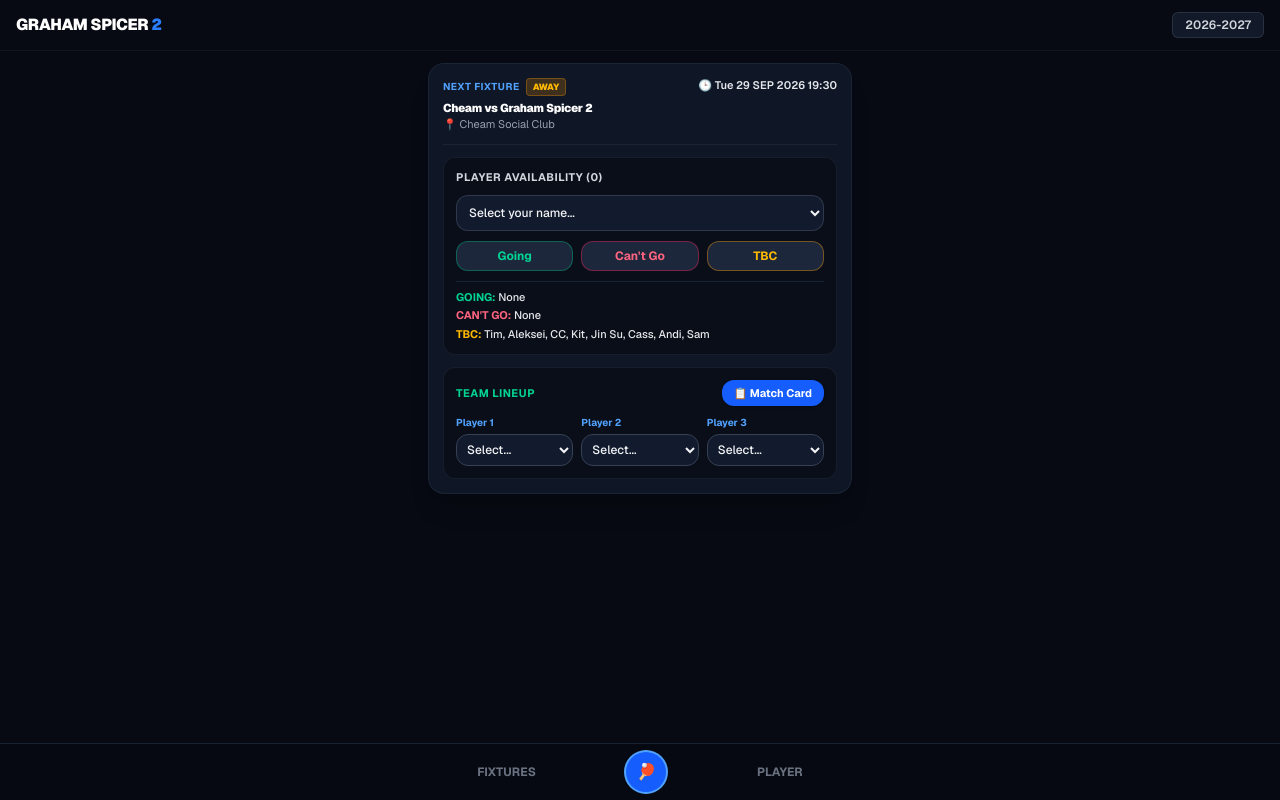
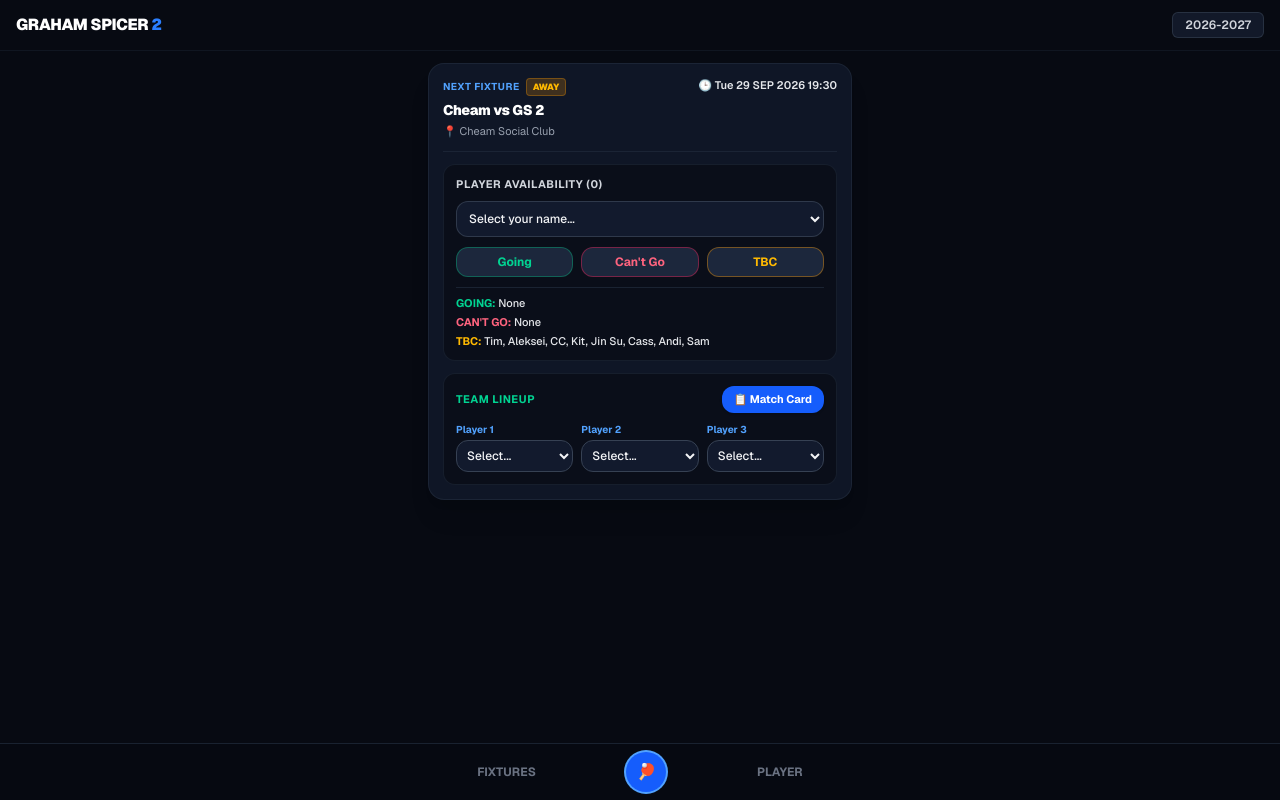
Before and after one commit to CCShum123/graham-spicer-dashboard, a Next.js app: page / in a window 1280 px wide. Built offline with nearby package versions, Linux system fonts and the light colour scheme.

Commit message:
fine tune heading font size

```diff
--- a/app/page.tsx
+++ b/app/page.tsx
@@ -70,7 +70,7 @@ export default function Home() {
     opponentNames?: any;
   }) => {
     try {
-      await fetch('/api/team-data', {
+      await fetch('/api/team-`data`', {
         method: 'POST',
         headers: { 'Content-Type': 'application/json' },
         body: JSON.stringify({
@@ -117,7 +117,8 @@ export default function Home() {
     });
   };
 
-  const formatTeamNameForMatchCard = (name: string) => {
+  // 將長隊名縮寫，確保用大字體時都夠位一行過顯示
+  const formatTeamNameShort = (name: string) => {
     if (!name) return '';
     let formatted = name;
     formatted = formatted.replace(/Graham\s*Spicer\s*2/gi, 'GS 2');
@@ -178,13 +179,12 @@ export default function Home() {
         <span className="bg-[#121929] text-xs text-gray-300 px-3 py-1 rounded-md border border-gray-700/60 font-semibold">{data?.season}</span>
       </header>
 
-      {/* 將整體容器兩邊嘅 padding 微微縮細 (px-3 替代 px-4)，令入面空間稍微擴闊 */}
       <div className="max-w-md mx-auto px-3 pt-3 space-y-3">
 
         {activeTab === 'next' && (
           <div className="bg-[#0f1626] border border-gray-800/80 rounded-2xl p-3.5 space-y-3 shadow-xl">
 
-            {/* Top Info Section: 稍微將對陣字體縮細至 [11.5px] 左右或精簡 spacing，令長隊名夠位一行過顯示 */}
+            {/* Top Info Section */}
             <div className="flex justify-between items-start border-b border-gray-800/80 pb-3 gap-1.5">
               <div className="min-w-0 flex-1">
                 <div className="flex items-center gap-1.5 mb-1">
@@ -195,11 +195,11 @@ export default function Home() {
                     {isHomeTeam ? 'HOME' : 'AWAY'}
                   </span>
                 </div>
-                {/* 隊名改用少少縮細嘅字體 (text-[11.5px] / font-black) 同埋 whitespace-nowrap 確保一行過睇晒 */}
-                <h2 className="text-[11.5px] font-black text-white tracking-tight whitespace-nowrap overflow-x-auto">
-                  {currentMatchTarget?.homeTeam} vs {currentMatchTarget?.awayTeam}
+                {/* 放大字體至 text-sm，並用 formatTeamNameShort 確保夠位一行過 */}
+                <h2 className="text-sm font-black text-white tracking-tight whitespace-nowrap overflow-x-auto">
+                  {formatTeamNameShort(currentMatchTarget?.homeTeam)} vs {formatTeamNameShort(currentMatchTarget?.awayTeam)}
                 </h2>
-                <p className="text-[11px] text-gray-400 mt-0.5">📍 {currentMatchTarget?.venue}</p>
+                <p className="text-[11px] text-gray-400 mt-1">📍 {currentMatchTarget?.venue}</p>
               </div>
 
               <div className="text-right shrink-0 space-y-0.5">
@@ -294,9 +294,11 @@ export default function Home() {
                   <span className={`text-[9px] font-bold px-1.5 py-0.5 rounded uppercase ${item.type === 'HOME' ? 'bg-emerald-500/20 text-emerald-400' : 'bg-amber-500/20 text-amber-400'}`}>
                     {item.type}
                   </span>
-                  {/* Fixtures 列表一樣微調字體，確保一行過睇晒 */}
-                  <h3 className="text-[11.5px] font-black text-gray-100 mt-1 whitespace-nowrap overflow-x-auto">{item.homeTeam} vs {item.awayTeam}</h3>
-                  <p className="text-[11px] text-gray-400 mt-0.5">📍 {item.venue}</p>
+                  {/* Fixtures 列表一樣放大字體至 text-sm 保持一目瞭然 */}
+                  <h3 className="text-sm font-black text-gray-100 mt-1 whitespace-nowrap overflow-x-auto">
+                    {formatTeamNameShort(item.homeTeam)} vs {formatTeamNameShort(item.awayTeam)}
+                  </h3>
+                  <p className="text-[11px] text-gray-400 mt-1">📍 {item.venue}</p>
                 </div>
                 <div className="text-right shrink-0">
                   <span className="text-[10px] text-blue-400 font-bold whitespace-nowrap">{item.day} {item.date} {item.month} {item.year}</span>
@@ -339,7 +341,7 @@ export default function Home() {
                     <th className="border border-gray-700 p-1 w-6">#</th>
 
                     <th className="border border-gray-700 p-1 text-left font-bold text-[11px]">
-                      Home: {isHomeTeam ? 'GS 2' : formatTeamNameForMatchCard(currentMatchTarget?.homeTeam)}
+                      Home: {isHomeTeam ? 'GS 2' : formatTeamNameShort(currentMatchTarget?.homeTeam)}
                     </th>
                     <th className="border border-gray-700 p-1 w-5 font-bold">{isHomeTeam ? 'H' : 'A'}</th>
 
@@ -348,7 +350,7 @@ export default function Home() {
                     <th className="border border-gray-700 p-1 w-5 font-bold">{!isHomeTeam ? 'H' : 'A'}</th>
 
                     <th className="border border-gray-700 p-1 text-left font-bold text-[11px]">
-                      Away: {!isHomeTeam ? 'GS 2' : formatTeamNameForMatchCard(currentMatchTarget?.awayTeam)}
+                      Away: {!isHomeTeam ? 'GS 2' : formatTeamNameShort(currentMatchTarget?.awayTeam)}
                     </th>
                   </tr>
                   <tr className="bg-[#0a0e19] text-gray-400 text-[9px]">
```
